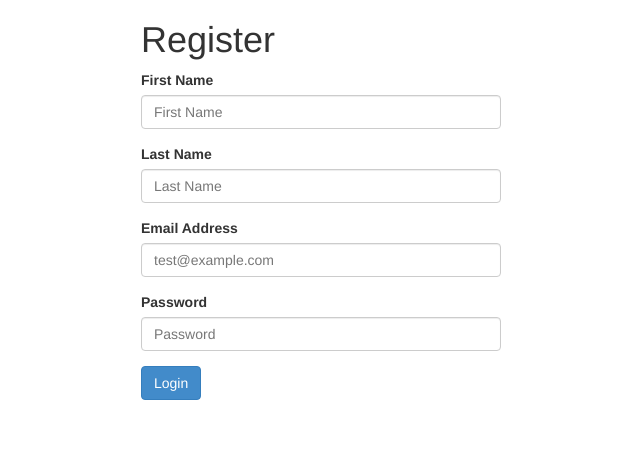
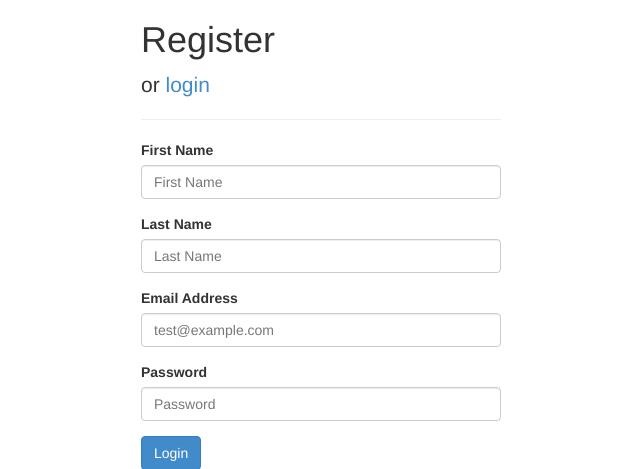
Before and after one commit to ryanwilsonperkin/cis3210, a Python web app: template lab/lab/templates/register.mako in a window 1280 px wide. Shown: the top 469 px of the page, without its empty margins (319-959 px from the left). Run offline with Mako, Linux system fonts and the light colour scheme; the template is opened without the code that fills it, so the values that code supplies are empty.

Commit message:
Login link to register and vice versa.

```diff
--- a/lab/lab/templates/login.mako
+++ b/lab/lab/templates/login.mako
@@ -1,6 +1,8 @@
 <%inherit file="/auth_base.mako" />
 
 <h1>Login</h1>
+<p class="lead">or <a href="/register">register</a></p>
+<hr />
 <form role="form" name="login" method="post" action="/login">
   % if len(c.form_errors):
     <div class="alert alert-danger" role="alert">
--- a/lab/lab/templates/register.mako
+++ b/lab/lab/templates/register.mako
@@ -1,6 +1,8 @@
 <%inherit file="/auth_base.mako" />
 
 <h1>Register</h1>
+<p class="lead">or <a href="/login">login</a></p>
+<hr />
 <form role="form" name="register" method="post" action="/register">
   % if len(c.form_errors):
     <div class="alert alert-danger" role="alert">
```
